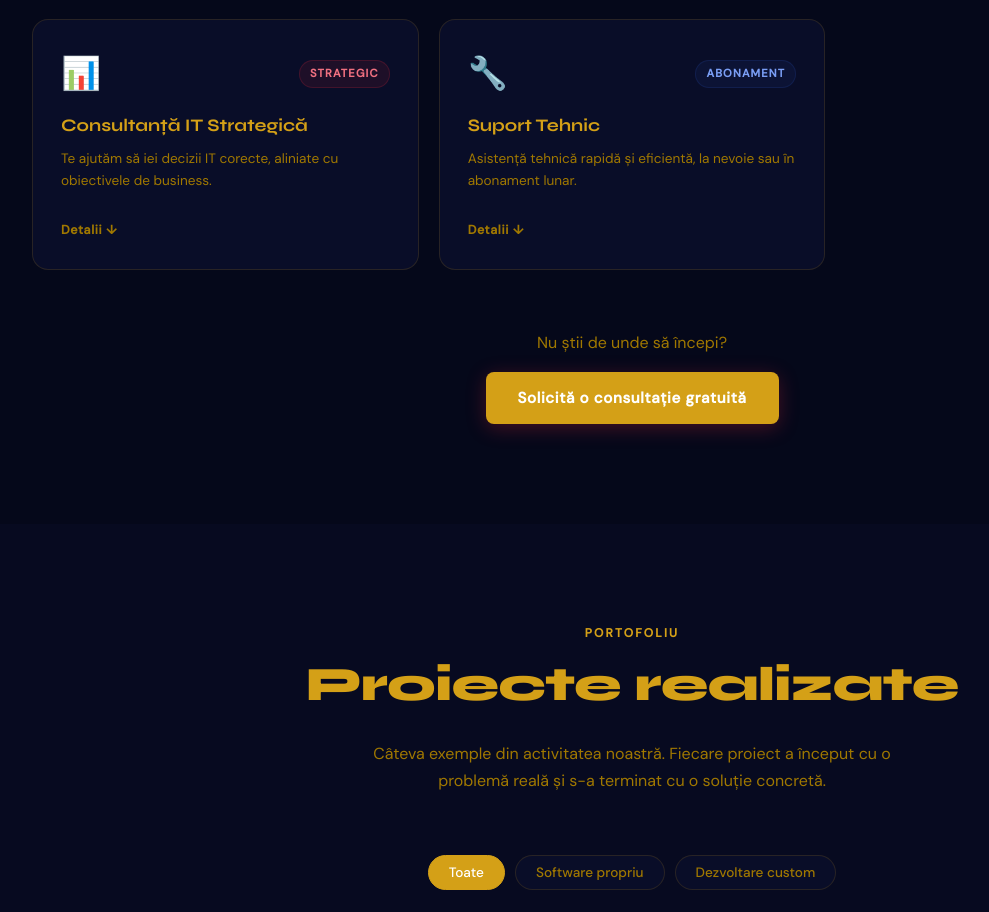
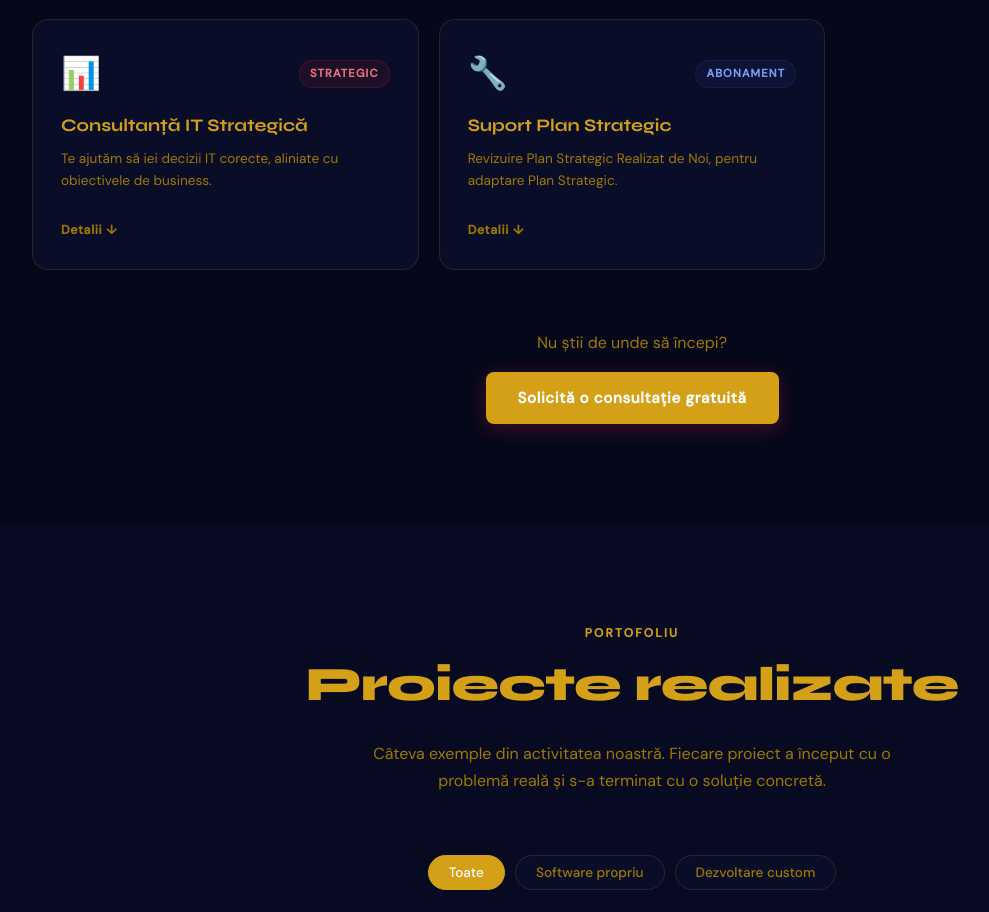
Before and after one commit to TopRoxProject/toprox-website, a React (Create React App) app: page / in a window 1280 px wide. Shown: the part 2395-3307 px from the top of the page, without its empty margins (8-997 px from the left). Built offline with nearby package versions, Linux system fonts and the light colour scheme; the HTML template or start-up script is replaced by a standard one.

Commit message:
Update Services.js

```diff
--- a/src/components/Services.js
+++ b/src/components/Services.js
@@ -54,12 +54,9 @@ const services = [
   {
     icon: '🔧',
     color: 'blue',
-    title: 'Suport Tehnic',
-    short: 'Asistență tehnică rapidă și eficientă, la nevoie sau în abonament lunar.',
+    title: 'Suport Plan Strategic',
+    short: 'Revizuire Plan Strategic Realizat de Noi, pentru adaptare Plan Strategic.',
     details: [
-      'Help desk și suport remote',
-      'Întreținere sisteme și echipamente',
-      'Actualizări software și patch-uri de securitate',
       'Intervenție on-site în Sibiu și împrejurimi',
       'Rapoarte lunare de activitate',
     ],
```
